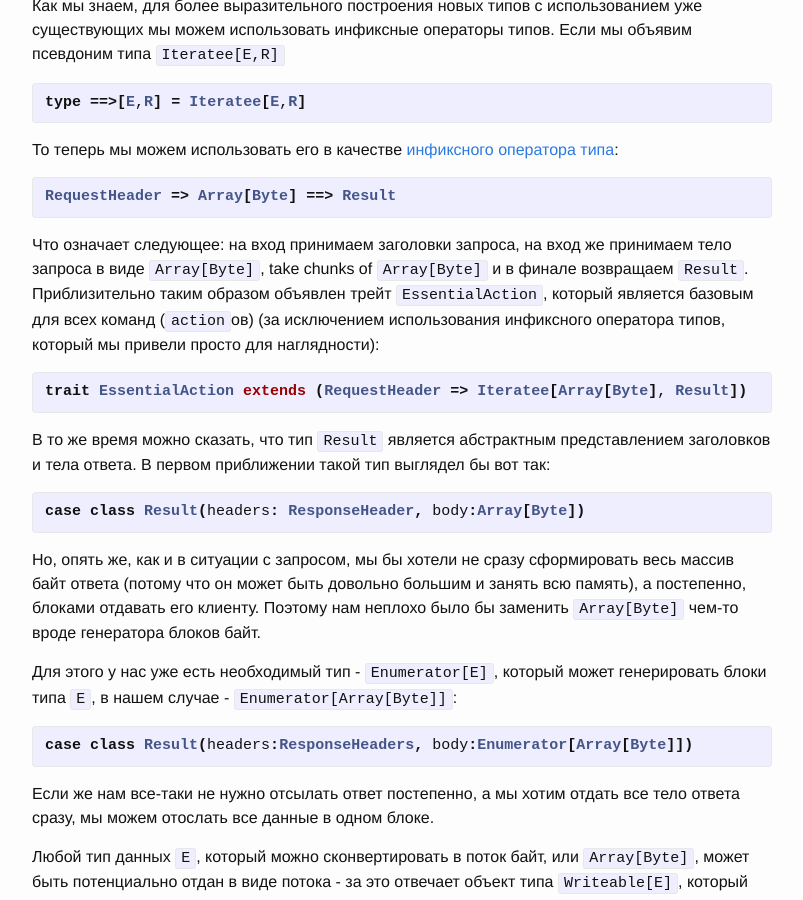
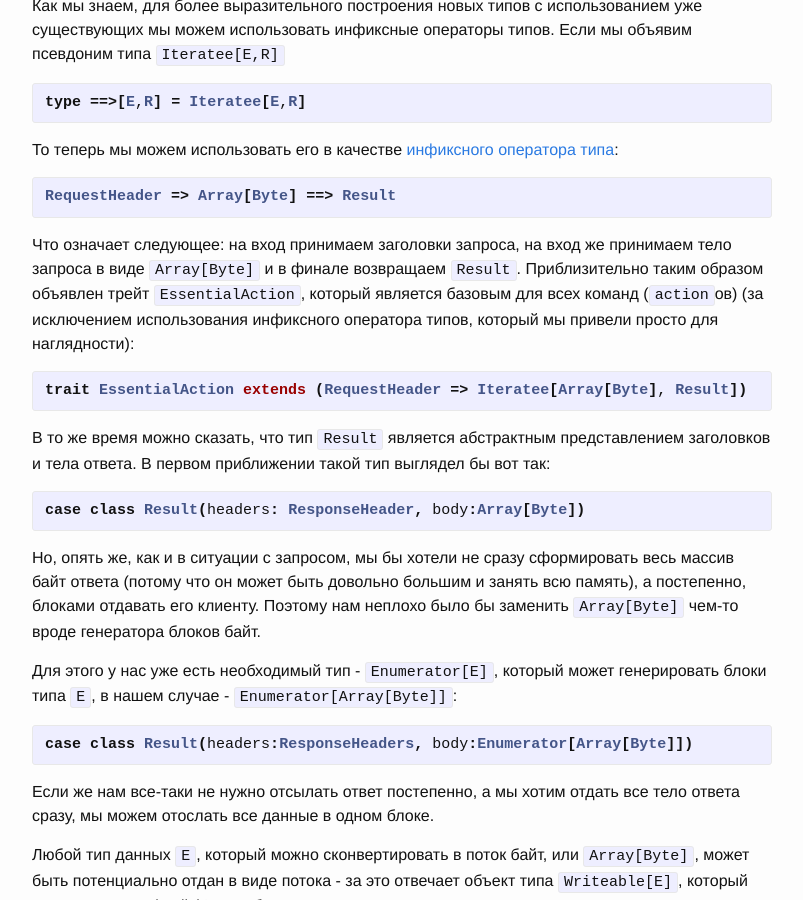
Before and after one commit to avpet/avpet.github.com, a Jekyll site: the page built from _posts/2015-06-01-play-actions-and-results.markdown, in a window 1280 px wide and 900 px high, scrolled down 986 px. Shown: the whole window, without its empty margins (238-1041 px from the left). Built offline with Jekyll 4.4.1, drawn with Linux system fonts in a browser that asks for light colours.

Commit message:
Minor correction

```diff
--- a/_posts/2015-06-01-play-actions-and-results.markdown
+++ b/_posts/2015-06-01-play-actions-and-results.markdown
@@ -53,7 +53,7 @@ type ==>[E,R] = Iteratee[E,R]
 RequestHeader => Array[Byte] ==> Result
 {% endhighlight %}
 
-Что означает следующее: на вход принимаем заголовки запроса, на вход же принимаем тело запроса в виде `Array[Byte]`, take chunks of `Array[Byte]` и в финале возвращаем `Result`. Приблизительно таким образом объявлен трейт `EssentialAction`, который является базовым для всех команд (`action`ов)  (за исключением использования инфиксного оператора типов, который мы привели просто для наглядности):
+Что означает следующее: на вход принимаем заголовки запроса, на вход же принимаем тело запроса в виде `Array[Byte]` и в финале возвращаем `Result`. Приблизительно таким образом объявлен трейт `EssentialAction`, который является базовым для всех команд (`action`ов)  (за исключением использования инфиксного оператора типов, который мы привели просто для наглядности):
 
 {% highlight scala %}
 trait EssentialAction extends (RequestHeader => Iteratee[Array[Byte], Result])
```
